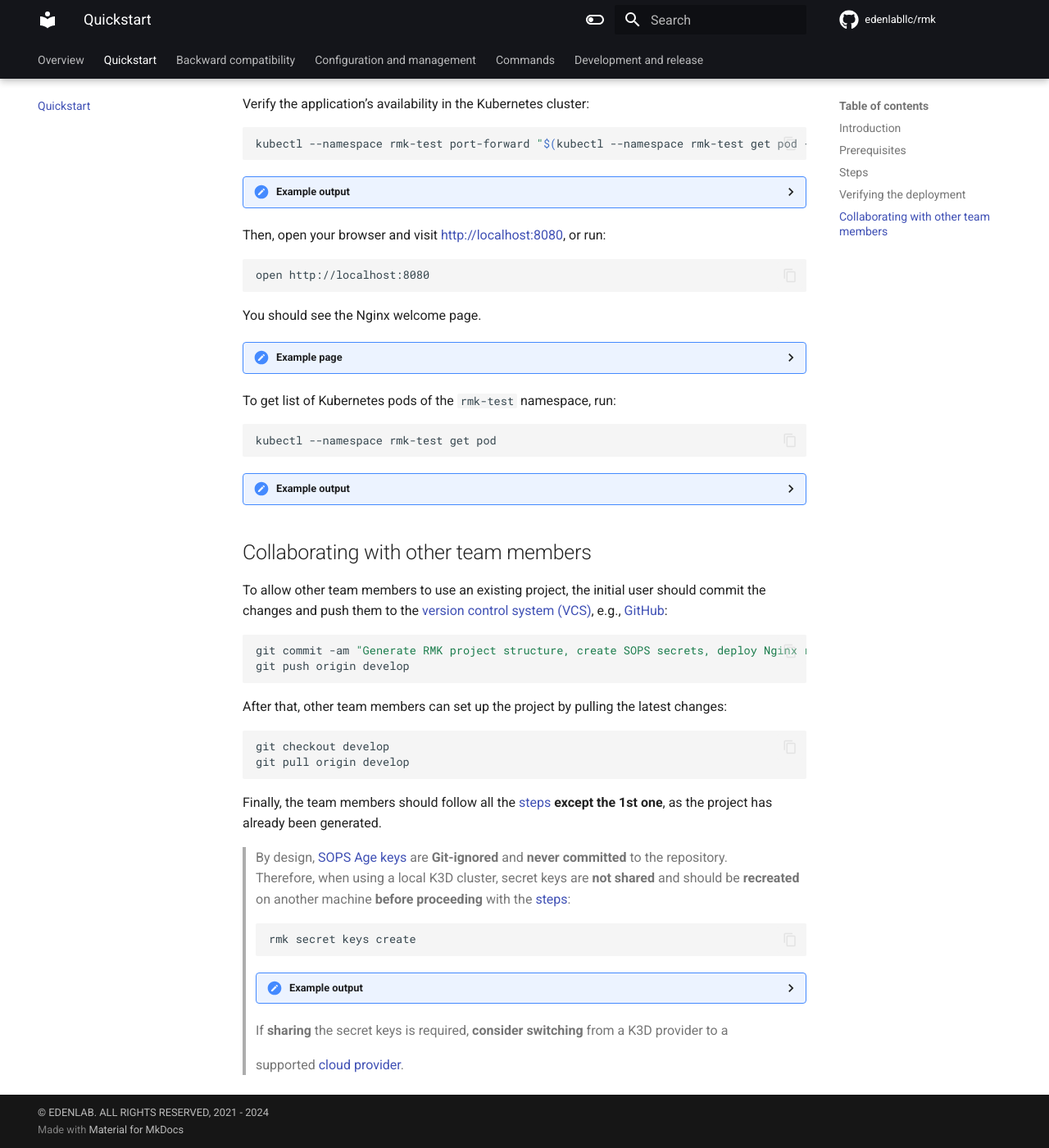
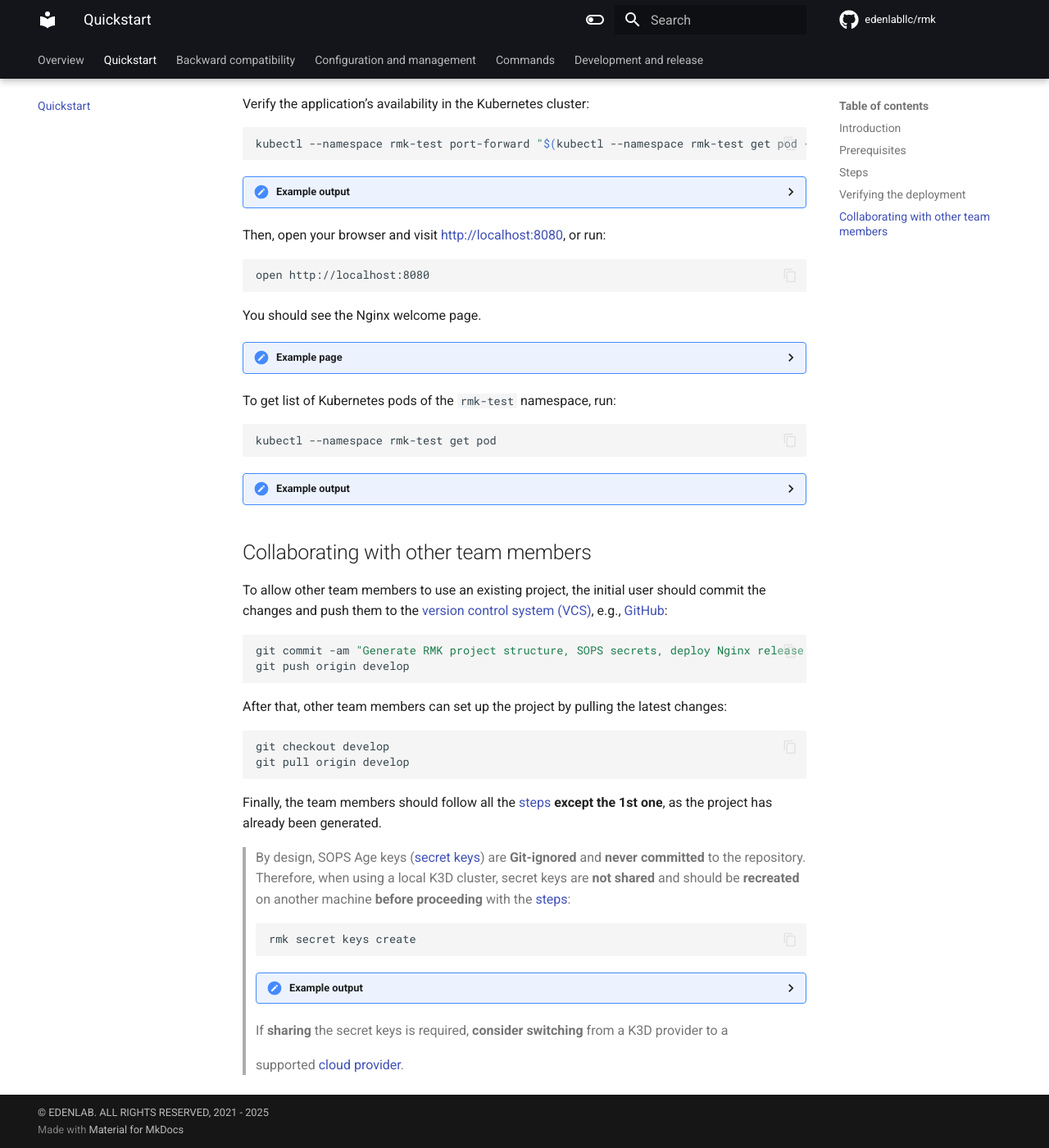
Before and after one commit to edenlabllc/rmk, an MkDocs documentation site: the page built from docs/quickstart.md, in a window 1280 px wide and 1400 px high, scrolled down 1702 px. Shown: the whole window at 82% size. Built offline with MkDocs 1.6.1 and Material for MkDocs 9.7.7, drawn with Linux system fonts in a browser that asks for light colours; comment, search, counter and statistics services are not loaded; the version menu is left out; some of the changed text lies outside the part shown.

Commit message:
#59 - Fix quickstart.md. Bump current year in copyright in mkdocs.yml

````diff
--- a/docs/quickstart.md
+++ b/docs/quickstart.md
@@ -219,7 +219,7 @@ the [version control system (VCS)](https://github.com/resources/articles/softwar
 e.g., [GitHub](https://github.com):
 
 ```shell
-git commit -am "Generate RMK project structure, create SOPS secrets, deploy Nginx release."
+git commit -am "Generate RMK project structure, SOPS secrets, deploy Nginx release."
 git push origin develop
 ```
 
@@ -233,8 +233,8 @@ git pull origin develop
 Finally, the team members should follow all the [steps](#steps) **except the 1st one**, as the project has already been
 generated.
 
-> By design, [SOPS Age keys](configuration/secrets-management/secrets-management.md#secret-keys) are **Git-ignored** and
-> **never committed** to the repository.
+> By design, SOPS Age keys ([secret keys](configuration/secrets-management/secrets-management.md#secret-keys)) are
+> **Git-ignored** and **never committed** to the repository.
 > Therefore, when using a local K3D cluster, secret keys are **not shared** and should be **recreated** on another
 > machine **before proceeding** with the [steps](#steps):
 >
--- a/mkdocs.yml
+++ b/mkdocs.yml
@@ -3,7 +3,7 @@ site_name: RMK
 site_description: RMK CLI - Reduced Management for Kubernetes by Edenlab LLC
 site_url: https://edenlabllc.github.io/rmk
 
-copyright: © EDENLAB. ALL RIGHTS RESERVED, 2021 - 2024
+copyright: © EDENLAB. ALL RIGHTS RESERVED, 2021 - 2025
 
 # Repo Information
 repo_name: edenlabllc/rmk
````
Also changed, not shown: other parts of docs/quickstart.md (+2 -2 lines).
